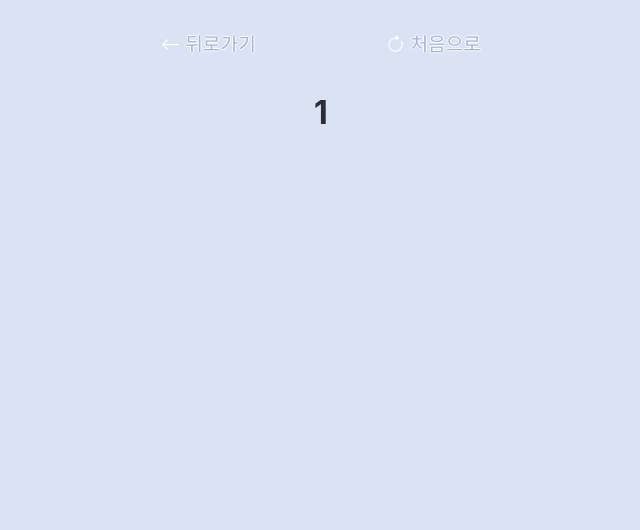
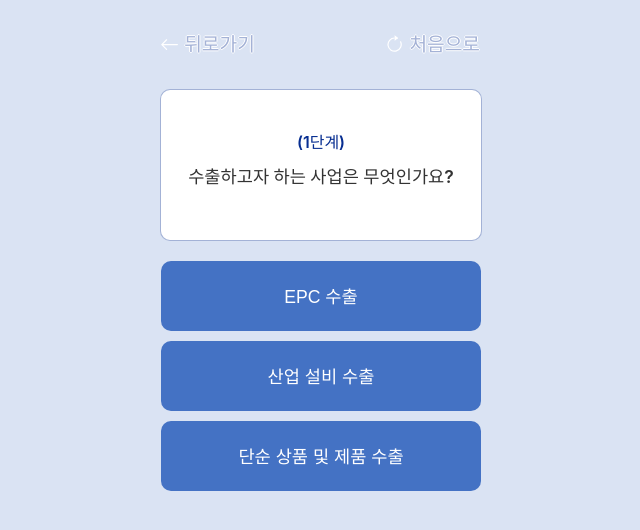
Before and after one commit to dd-stack/self-test, a React (Vite) app: page /step1 in a window 1280 px wide. Shown: the top 530 px of the page, without its empty margins (319-959 px from the left). Built offline with nearby package versions, Linux system fonts and the light colour scheme.

Commit message:
1단계 페이지 디자인 완성

```diff
--- a/src/pages/main/Step1.jsx
+++ b/src/pages/main/Step1.jsx
@@ -1,7 +1,50 @@
+import styled from "styled-components";
+
+const QuestionContainer = styled.div`
+  width: 320px;
+  height: 140px;
+  display: flex;
+  flex-direction: column;
+  justify-content: center;
+  align-items: center;
+  font-size: 1.1rem;
+  font-weight: 600;
+  background-color: #fff;
+  border: #072e915e 1px solid;
+  border-radius: 10px;
+  padding-bottom: 10px;
+  > span {
+    color: #072e91;
+    font-size: 1rem;
+    margin-bottom: 10px;
+  }
+`;
+
+const ButtonsWrapper = styled.div`
+  display: flex;
+  flex-direction: column;
+  align-items: center;
+  margin: 10px 0 60px 0;
+`;
+
+const AnswerButton = styled.button`
+  font-size: 1.1rem;
+  font-weight: 400;
+  margin-top: 10px;
+`;
+
 export default function Step1() {
   return (
-    <div>
-      <h1>1</h1>
-    </div>
+    <>
+      <QuestionContainer>
+        <span>(1단계)</span>
+        수출하고자 하는 사업은 무엇인가요?
+      </QuestionContainer>
+      <ButtonsWrapper>
+        <AnswerButton>EPC 수출</AnswerButton>
+        <AnswerButton>산업 설비 수출</AnswerButton>
+        <AnswerButton>단순 상품 및 제품 수출</AnswerButton>
+      </ButtonsWrapper>
+    </>
   );
 }
```
